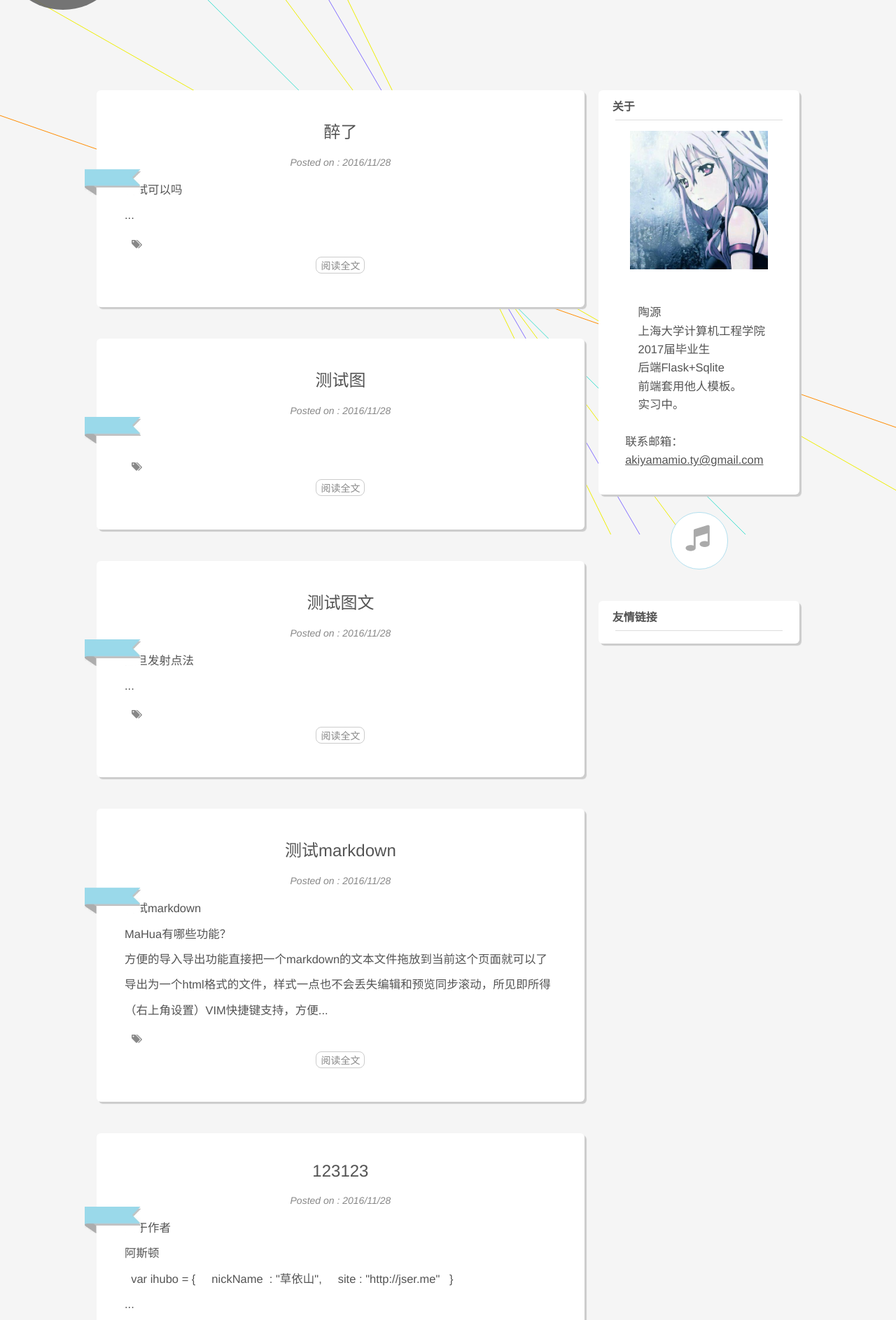
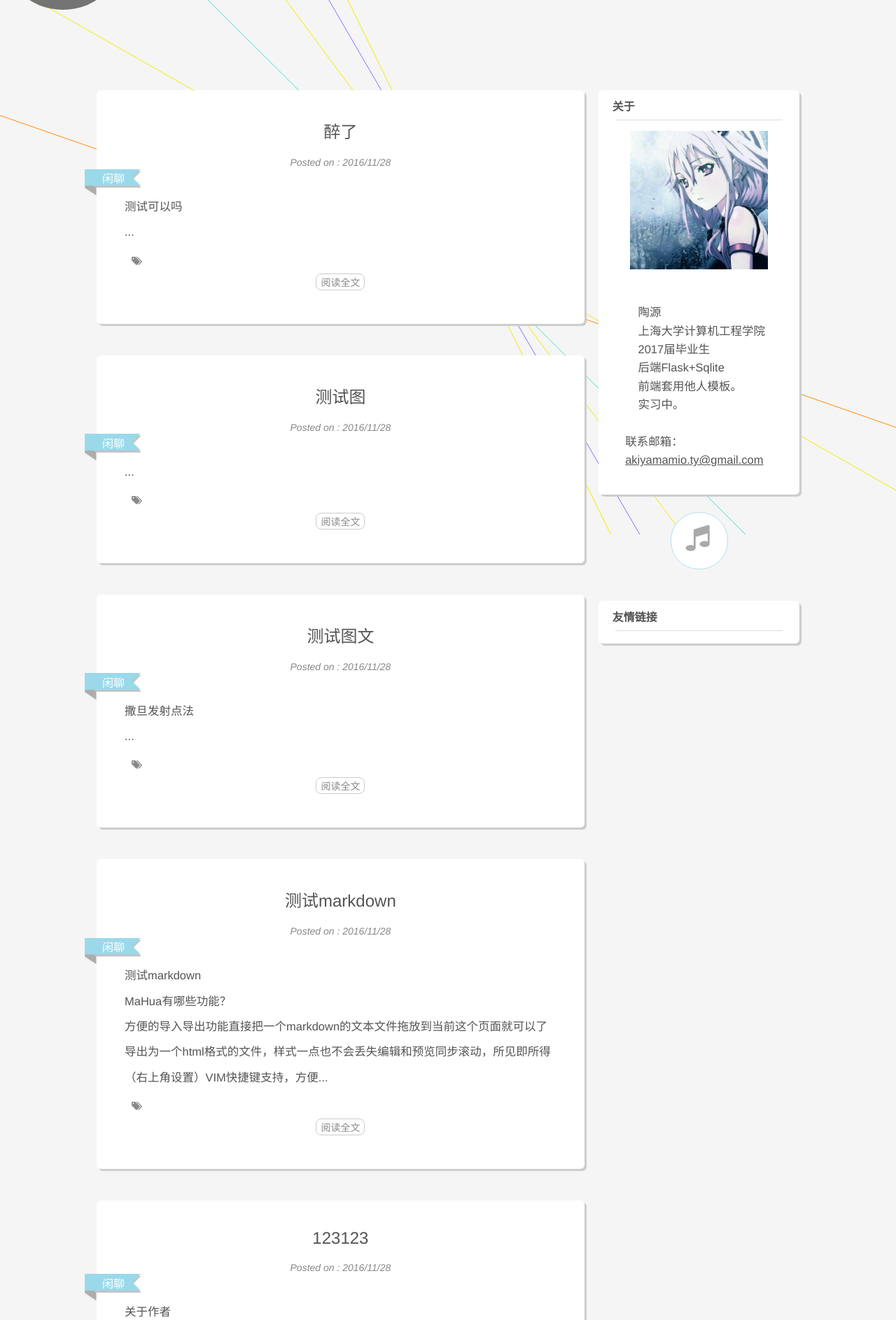
Before and after one commit to akiyamamioty/flask-blog, a Flask app: template templates/index.html in a window 1280 px wide. Shown: the part 36-1923 px from the top of the page at 70% size. Run offline with Flask 2, Linux system fonts and the light colour scheme; data comes from the database, SQL or seed files in the repository; both versions use the stored data as it was after the commit; the template is opened without the code that fills it: values that come from a table or form of the project are taken from there, most other values are stand-ins (such as "Sample title", 1, 10 or a date in 2020); some libraries are stand-ins or nearby versions.

Commit message:
摘要图

```diff
--- a/run.py
+++ b/run.py
@@ -1,6 +1,7 @@
 # coding=utf-8
 
 import os
+import thread
 import datetime
 from flask import Flask, render_template, session, redirect, url_for, request, g, flash, send_from_directory
 from flask_script import Manager
@@ -220,7 +221,7 @@ def abstr(text,img=""):
     text=text.replace(u'\n\n\n',u'\n')
     text=text.replace(u'\n\n',u'\n')
     print text
-    text=text[:120]+'...'+'<center>'+img+'</center>'
+    text=text[:120]+'...'+'<center><img src='+img+'>+</center>'
     return text
 
 
--- a/templates/base.html
+++ b/templates/base.html
@@ -98,8 +98,8 @@
 
 <div id="audi">
     <div id="musc">&#61441;</div>
-    <audio id="aud" loop preload="metadata">
-    <source id="sou" type="audio/mpeg" />
+    <audio id="aud"  loop preload="metadata">
+    <source id="sou"  type="audio/mpeg" />
     </audio>
     <div id="ply">
     <div id="pp" class="audc">
--- a/templates/index.html
+++ b/templates/index.html
@@ -22,7 +22,7 @@
     <div class="disp">Posted on : {{ t.timestamp.year }}/{{ t.timestamp.month }}/{{ t.timestamp.day }}</div>
     <div class="finu">
         <img src="/static/img/2.jpg" class="fil" />
-        <div class="fil">{% if t.file_img == '1'%}闲聊{% elif t.file_img == '3' %}编程{% elif t.file_img == '4' %}杂谈{% elif t.file_img == '5' %}闲聊{% endif %}</div>
+        <div class="fil">{% if t.file_img == 1%}闲聊{% elif t.file_img == 3 %}编程{% elif t.file_img == 4 %}杂谈{% elif t.file_img == 5 %}闲聊{% endif %}</div>
     </div>
     <pre>{{ t.abstract|safe }}</pre>
     <div class="ltag">
```
Also changed, not shown: data.sqlite, 1 other file.
